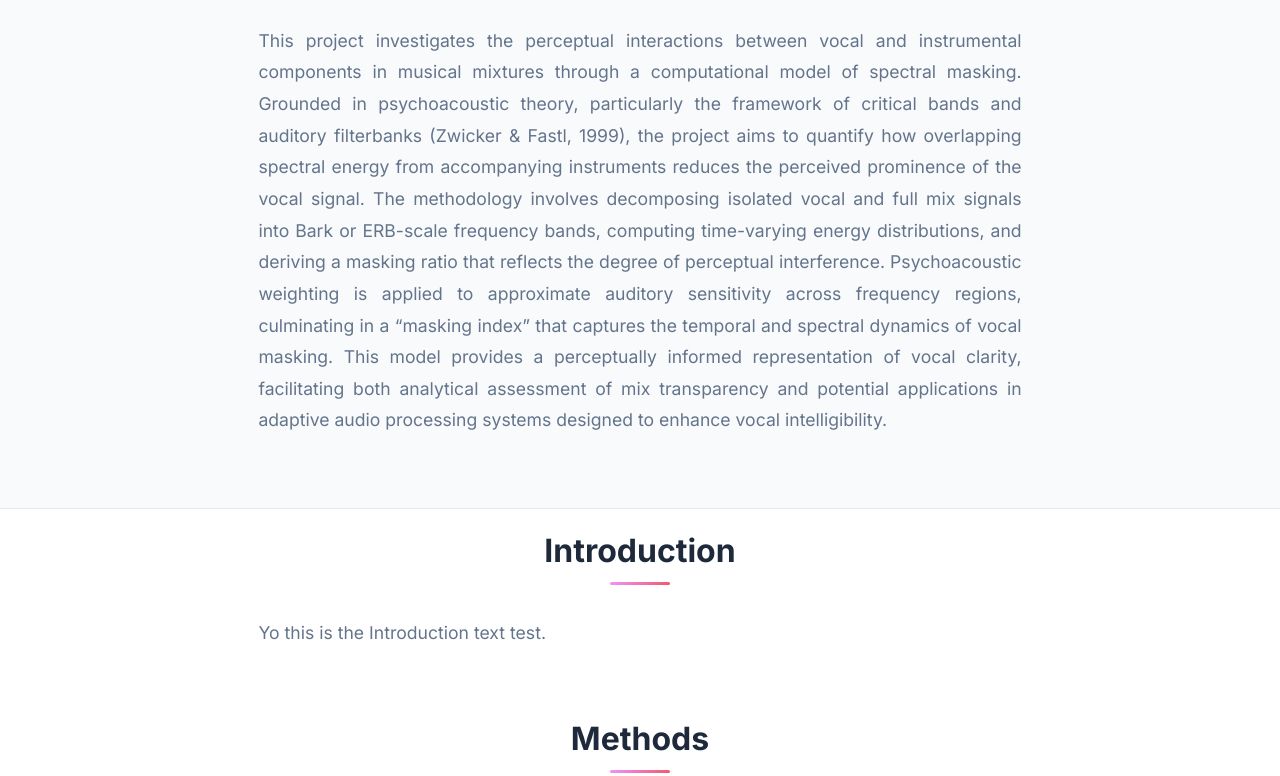
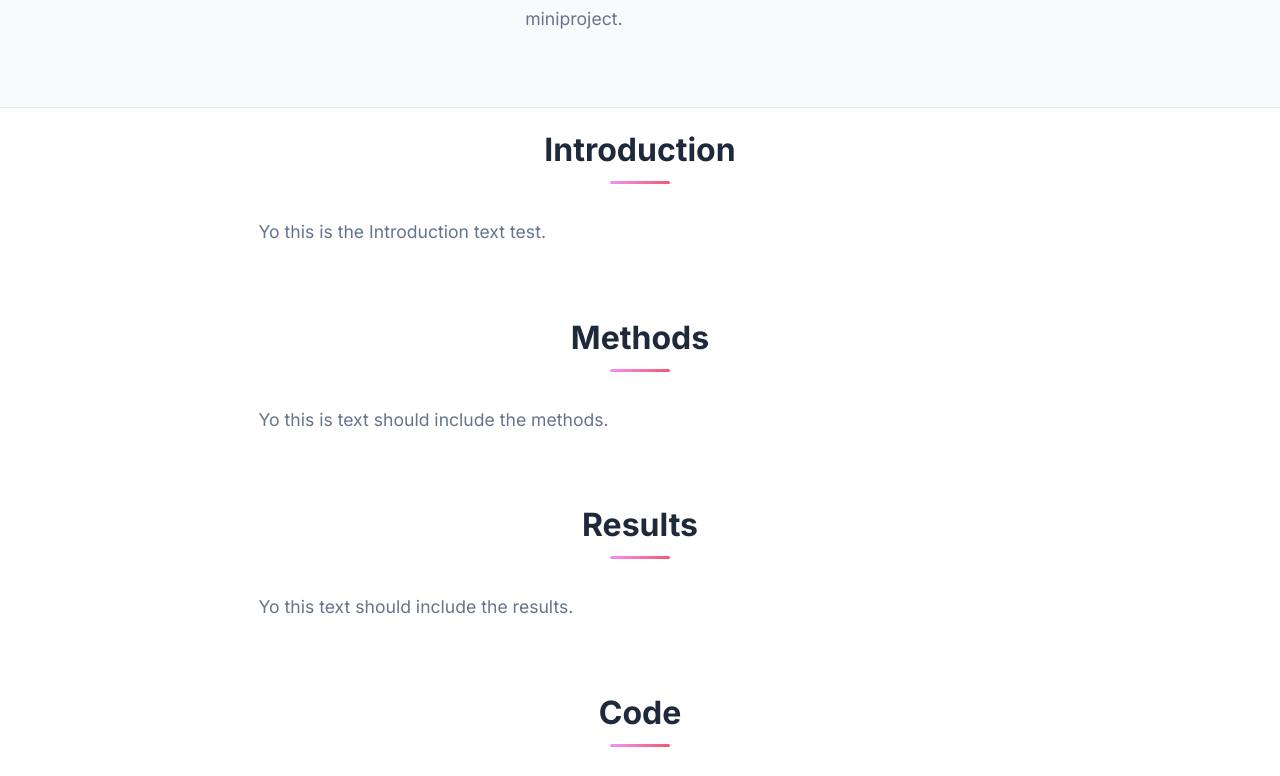
Before and after one commit to stefbil/stefbilmed7SMCP, a plain HTML site: page index.html in a window 1280 px wide. Shown: the part 574-1350 px from the top of the page. Drawn offline with nearby package versions, Linux system fonts and the light colour scheme; some icons are missing.

Commit message:
Update index.html

```diff
--- a/index.html
+++ b/index.html
@@ -57,8 +57,7 @@
           <div class="column has-text-centered">
             <!-- TODO: Replace with your paper title -->
             <h1 class="title is-1 publication-title">
-              Spectral Masking Model <br>
-              for Vocal Clarity
+              Mini-project title <br>
             </h1>
             <div class="is-size-5 publication-authors">
               <!-- TODO: Replace with your paper authors and their personal links -->
@@ -102,30 +101,7 @@
         <h2 class="title is-3">Description</h2>
         <div class="content has-text-justified">
           <p>
-This project investigates the perceptual interactions
-between vocal and instrumental components in musical
-mixtures through a computational model of spectral masking.
-Grounded in psychoacoustic theory, particularly the
-framework of critical bands and auditory
-filterbanks (Zwicker & Fastl, 1999), the project aims to
-quantify how overlapping spectral energy from
-accompanying instruments reduces the perceived prominence
-of the vocal signal. The methodology involves decomposing
-isolated vocal and full mix signals into
-Bark or ERB-scale frequency bands,
-computing time-varying energy distributions,
-and deriving a masking ratio that reflects
-the degree of perceptual interference.
-Psychoacoustic weighting is applied to approximate
-auditory sensitivity across frequency regions,
-culminating in a “masking index” that captures
-the temporal and spectral dynamics of vocal
-masking. This model provides a perceptually
-informed representation of vocal clarity,
-facilitating both analytical assessment of
-mix transparency and potential applications in
-adaptive audio processing systems designed to
-enhance vocal intelligibility.
+Brief description of the miniproject.
         </div>
       </div>
     </div>
```
